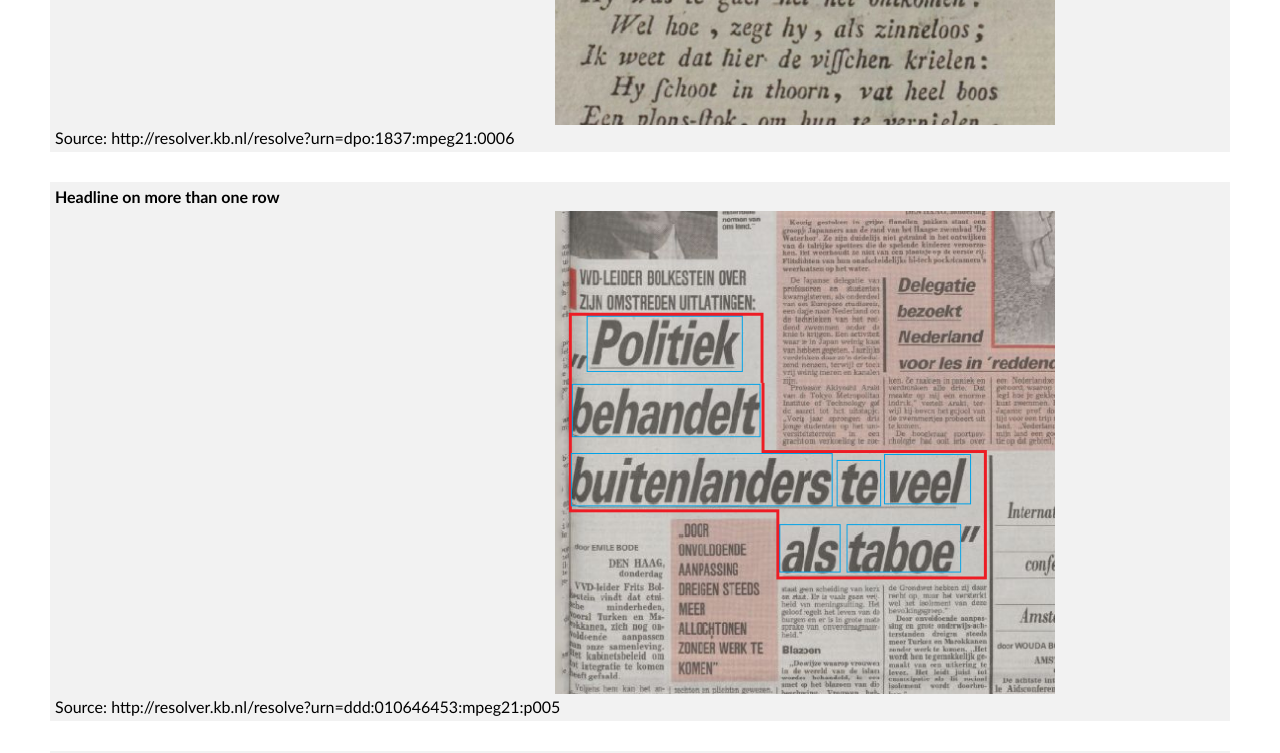
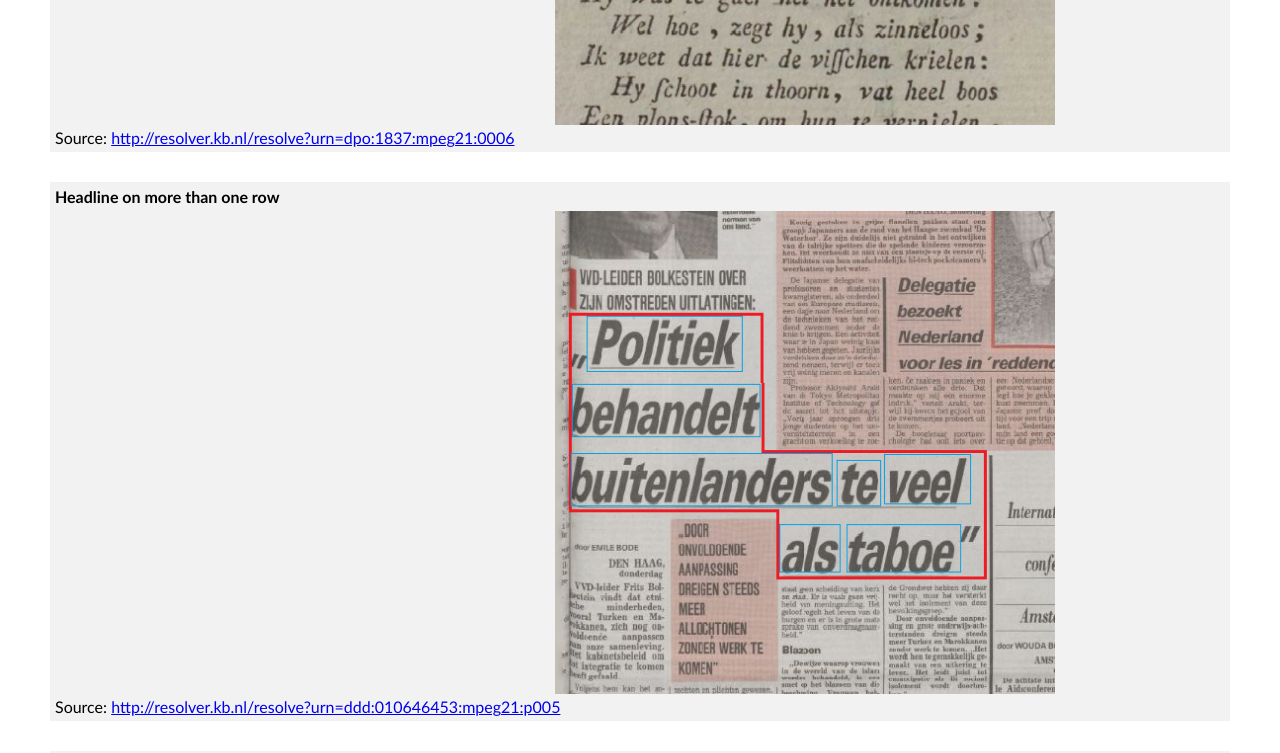
Before and after one commit to altoxml/documentation, a plain HTML site: page use-cases/shape/ALTO_shape_usecases.html in a window 1280 px wide. Shown: the part 1160-1913 px from the top of the page. Drawn offline with nearby package versions, Linux system fonts and the light colour scheme.

Commit message:
change URLs from text to links

```diff
--- a/use-cases/shape/ALTO_shape_usecases.html
+++ b/use-cases/shape/ALTO_shape_usecases.html
@@ -99,7 +99,7 @@
                         <img class="example_image" src="images/polygons-example1.png" alt="" /></div>
                 </div>
             </div>
-            <div class="usecase_remarks">Source: http://resolver.kb.nl/resolve?urn=dpo:1837:mpeg21:0006</div>
+            <div class="usecase_remarks">Source: <a href="http://resolver.kb.nl/resolve?urn=dpo:1837:mpeg21:0006">http://resolver.kb.nl/resolve?urn=dpo:1837:mpeg21:0006</a></div>
         </div>
 
 <!-- -->
@@ -117,7 +117,7 @@
                         <img class="example_image" src="images/polygons-example3.png" alt="" /></div>
                 </div>
             </div>
-            <div class="usecase_remarks">Source: http://resolver.kb.nl/resolve?urn=ddd:010646453:mpeg21:p005</div>
+            <div class="usecase_remarks">Source: <a href="http://resolver.kb.nl/resolve?urn=ddd:010646453:mpeg21:p005">http://resolver.kb.nl/resolve?urn=ddd:010646453:mpeg21:p005</a></div>
         </div>
 
 <!-- -->
@@ -150,7 +150,7 @@
             </div>
             <div class="usecase_remarks">Note that the TextLine and String element inherit the Rotation characteristics from the TextBlock element.</div>
             <div class="usecase_remarks"/>
-            <div class="usecase_remarks">Source: http://resolver.kb.nl/resolve?urn=ddd:010417484:mpeg21:p006</div>
+            <div class="usecase_remarks">Source: <a href="http://resolver.kb.nl/resolve?urn=ddd:010417484:mpeg21:p006">http://resolver.kb.nl/resolve?urn=ddd:010417484:mpeg21:p006</a></div>
         </div>
 
 
@@ -182,7 +182,7 @@
                 </div>
                 <div class="example_right">
                     <div class="usecase_image">
-                        <img class="example_image" src="images/polygon-example5a.png" alt="" /></div>
+                        <img class="example_image" src="images/polygons-example5.png" alt="" /></div>
                 </div>
             </div>
             <div class="usecase_remarks">In this example the direction of the text is recorded in the rotation attribute in the ComposedBlock element and is inherited by the individual TextBlocks. It could also be recorded in each individual TextBlocks.</div>
@@ -206,7 +206,7 @@
                         <img class="example_image" src="images/polygons-example2.png" alt="" /></div>
                 </div>
             </div>
-            <div class="usecase_remarks">Source: http://resolver.kb.nl/resolve?urn=dts:2958045:mpeg21:0001</div>
+            <div class="usecase_remarks">Source: <a href="http://resolver.kb.nl/resolve?urn=dts:2958045:mpeg21:0001">http://resolver.kb.nl/resolve?urn=dts:2958045:mpeg21:0001</a></div>
         </div>
 
 
```
Also changed, not shown: use-cases/shape/images/polygon-example5.png (deleted), use-cases/shape/images/polygons-example5.png (renamed from use-cases/shape/images/polygon-example5a.png).
